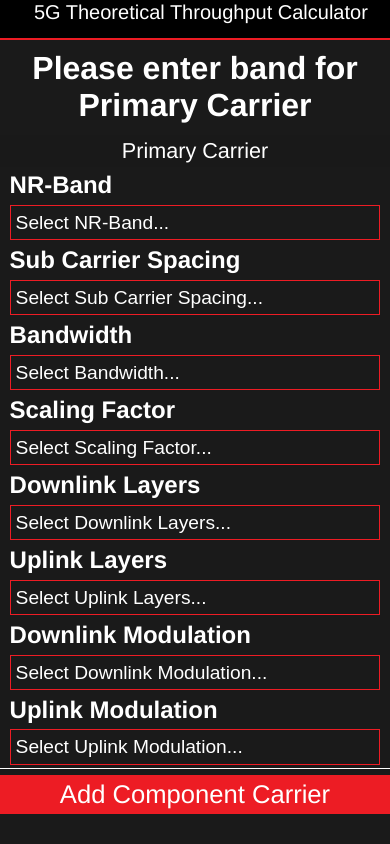
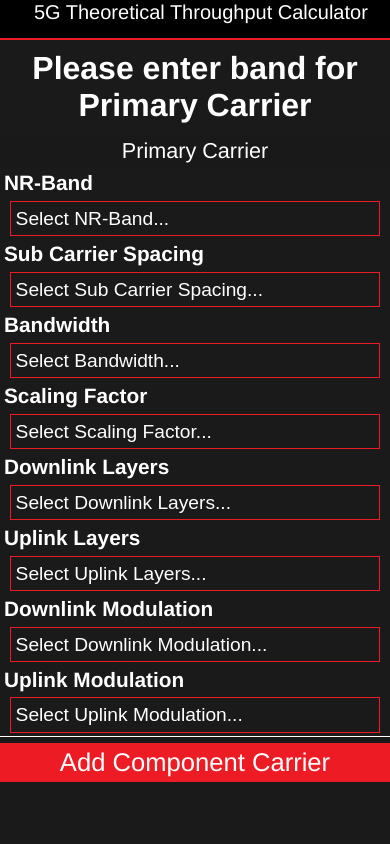
Before and after one commit to underrobyn/5g-speed, a PHP site: page / in a window 390 px wide. Run offline with PHP 8.4, Linux system fonts and the light colour scheme.

Commit message:
Fixed bug and tweaked CSS for latest beta release

```diff
--- a/app.js
+++ b/app.js
@@ -1089,6 +1089,10 @@ var s5g = {
 
 				let tddConf = s5g.calc.tdd.getSlotFormat(caId, info);
 				if (!tddConf) return [0,0];
+				if (!tddConf.length) {
+					s5g.ux.inputError(1,[caId, 'a valid TDD slot pattern']);
+					return [0,0];
+				}
 
 				console.log(tddConf);
 
--- a/style.css
+++ b/style.css
@@ -240,6 +240,12 @@ h3 {
 		margin-top:0.2em;
 	}
 }
+@media screen and (max-width:1024px){
+	.rowsect label {
+		font-size:1.35em;
+		padding:0.25rem 0 0.25rem 0.5rem;
+	}
+}
 @media screen and (max-width:768px){
 	#title_bar{
 		text-align:center;
@@ -256,9 +262,9 @@ h3 {
 	.rowsect label {
 		text-align:left;
 		float:left;
-		font-size:1.5em;
+		font-size:1.3em;
 		font-weight:600;
-		padding:0.25rem 0 0.25rem 0.6rem;
+		padding:0.25rem 0 0.25rem 0.25rem;
 	}
 	.rowsect{
 		width:50%;
```
